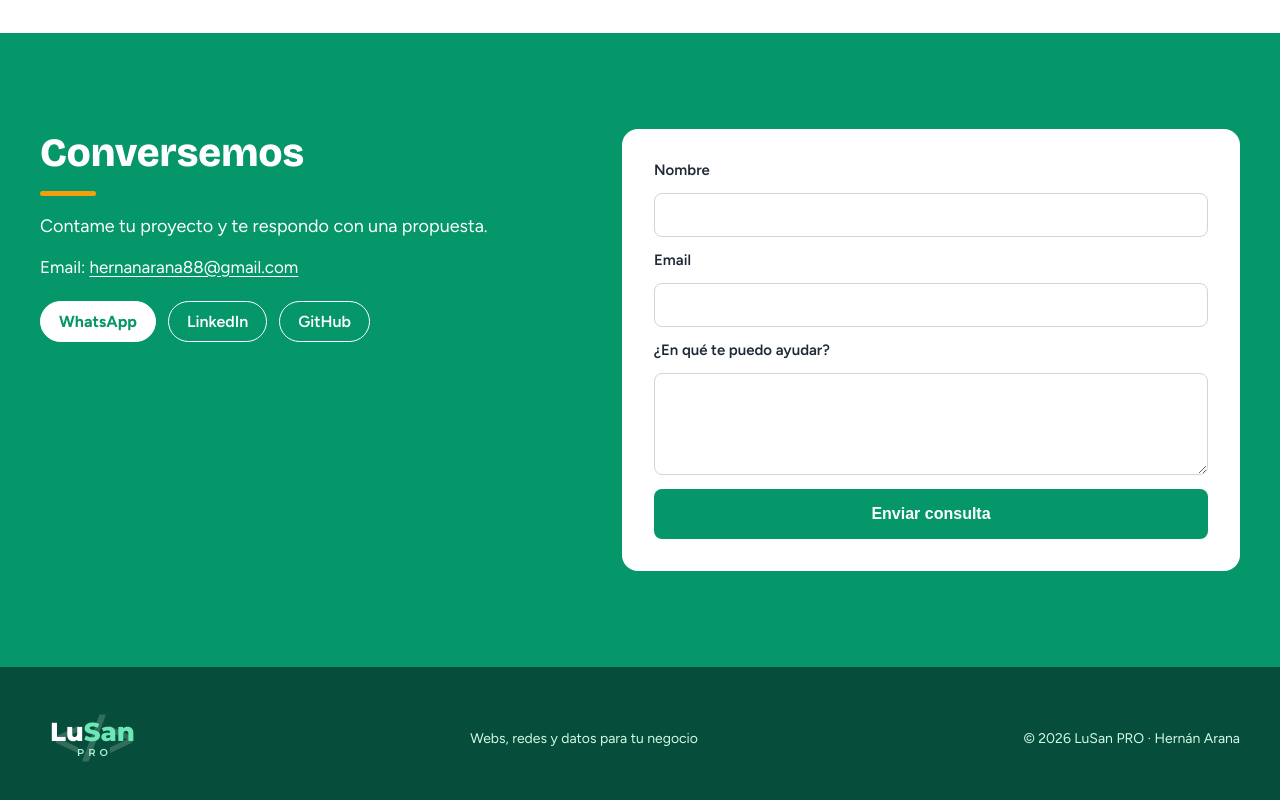
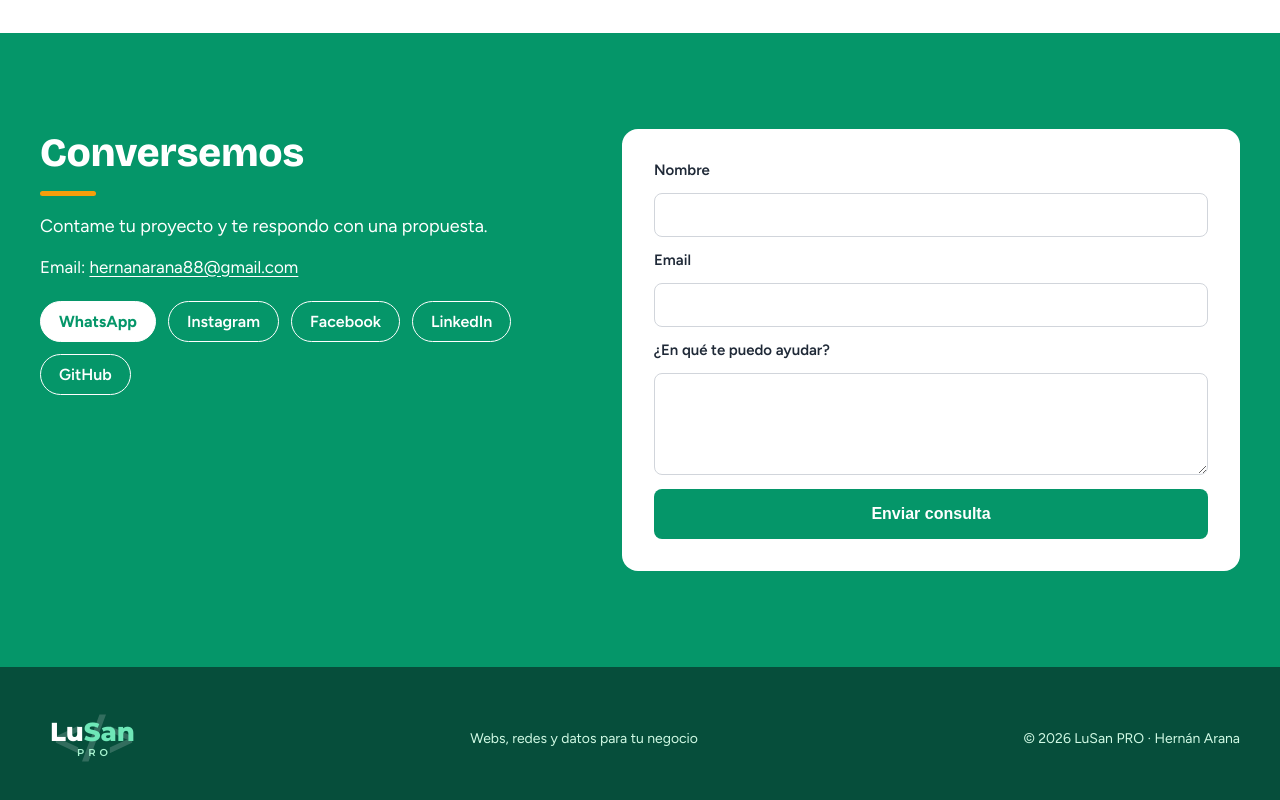
Before and after one commit to hernanarana/hernanarana.github.io, a plain HTML site: page index.html in a window 1280 px wide. Shown: the part 4684-5484 px from the top of the page. Drawn offline with nearby package versions, Linux system fonts and the light colour scheme.

Commit message:
Contacto: botones de Instagram y Facebook
Co-Authored-By: Claude Opus 5.5 <noreply@anthropic.com>
Claude-Session: https://claude.ai/code/session_011ap16pK2TGjALhM9JLdG3v

```diff
--- a/index.html
+++ b/index.html
@@ -286,6 +286,8 @@ a:focus-visible,button:focus-visible,summary:focus-visible{outline:3px solid #f5
 <span style="font-size: 17px">Email: <a href="mailto:hernanarana88@gmail.com" style="color: #ffffff">hernanarana88@gmail.com</a></span>
 <div style="display: flex; flex-wrap: wrap; gap: 12px; margin-top: 8px">
 <a href="https://wa.me/5491135922392?text=Hola%20Hern%C3%A1n%2C%20vi%20tu%20portfolio%20de%20LuSan%20PRO%20y%20quiero%20consultarte%20por%20un%20proyecto." target="_blank" rel="noopener" class="ls-soc" style="color: #059669; background: #ffffff; border: 1px solid #ffffff; border-radius: 999px; padding: 10px 18px; text-decoration: none; font-weight: 700">WhatsApp</a>
+<a href="https://www.instagram.com/lusanpro/" target="_blank" rel="noopener" class="ls-soc" style="color: #ffffff; border: 1px solid #ffffff; border-radius: 999px; padding: 10px 18px; text-decoration: none; font-weight: 600">Instagram</a>
+<a href="https://www.facebook.com/profile.php?id=61596869525877" target="_blank" rel="noopener" class="ls-soc" style="color: #ffffff; border: 1px solid #ffffff; border-radius: 999px; padding: 10px 18px; text-decoration: none; font-weight: 600">Facebook</a>
 <a href="https://www.linkedin.com/in/hernanarana" target="_blank" rel="noopener" class="ls-soc" style="color: #ffffff; border: 1px solid #ffffff; border-radius: 999px; padding: 10px 18px; text-decoration: none; font-weight: 600">LinkedIn</a>
 <a href="https://github.com/hernanarana" target="_blank" rel="noopener" class="ls-soc" style="color: #ffffff; border: 1px solid #ffffff; border-radius: 999px; padding: 10px 18px; text-decoration: none; font-weight: 600">GitHub</a>
 </div>
```
